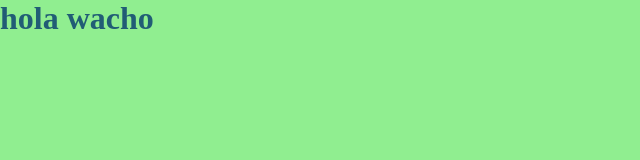
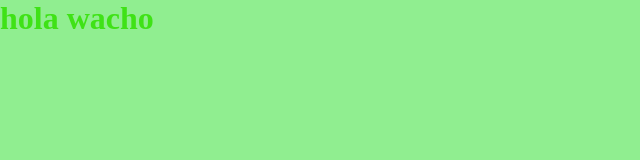
Before and after one commit to MatiasTello87/Anila, a website: page index.html in a window 1280 px wide. Shown: the whole page, without its empty margins (0-640 px from the left). Drawn offline with Linux system fonts and the light colour scheme.

Commit message:
primer commit

```diff
--- a/sass/style.scss
+++ b/sass/style.scss
@@ -8,5 +8,5 @@ body{
     background-color: lightgreen;
 }
 h1{
-    color: rgb(22, 168, 226);
+    color: rgb(63, 226, 22);
 }
```
Also changed, not shown: css/style.css.
